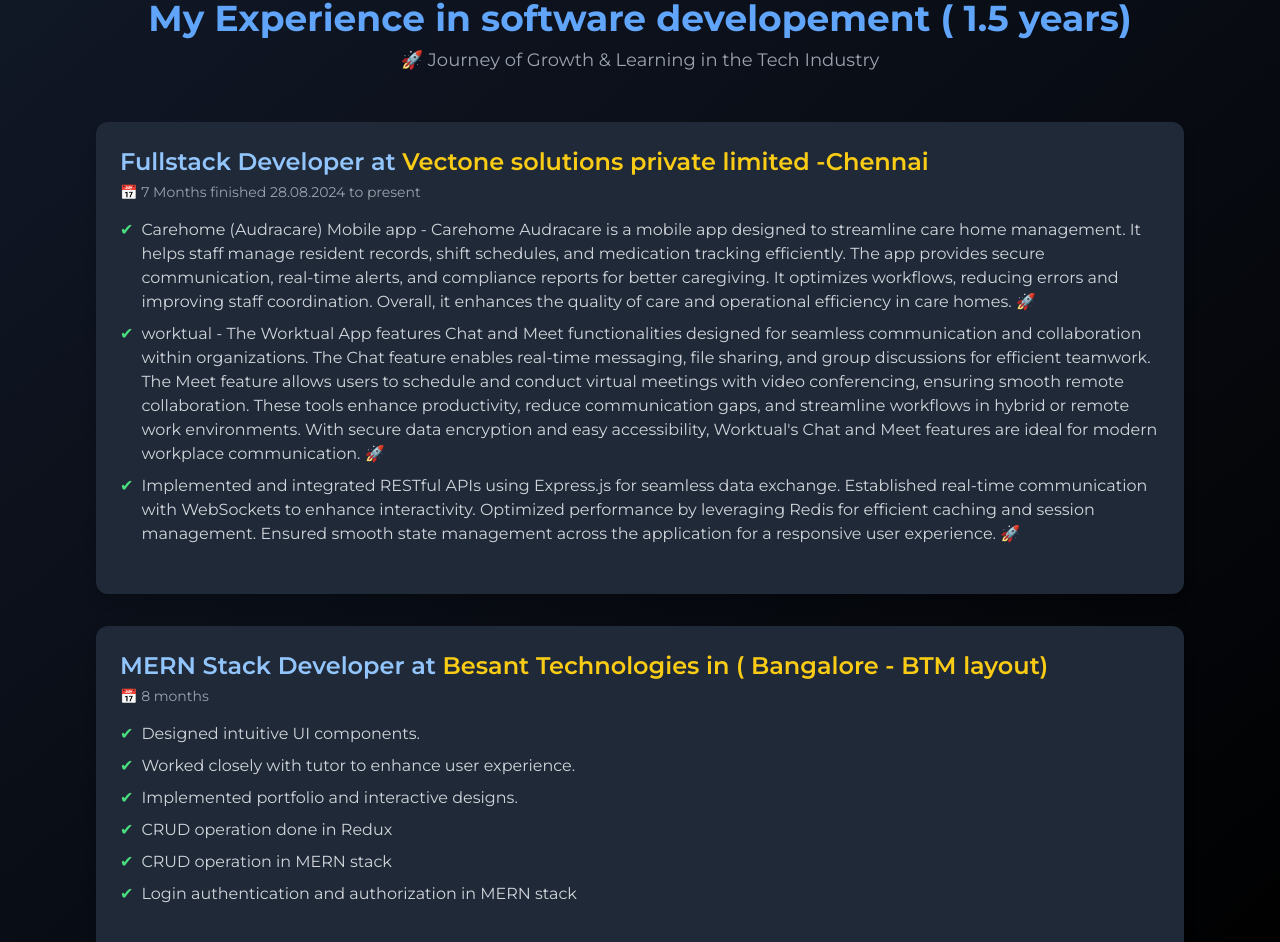
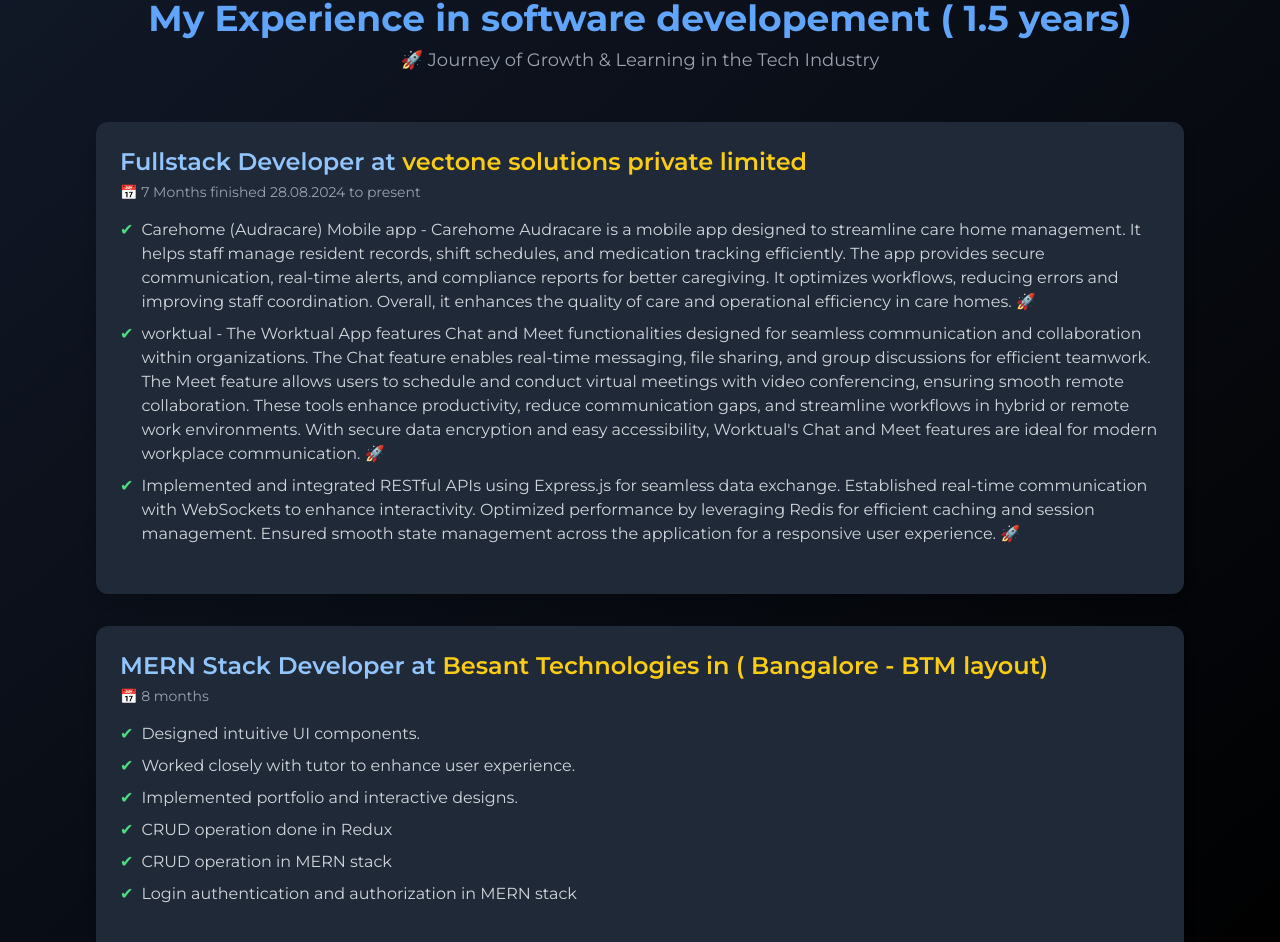
Before and after one commit to anbumanigithub/ReactAnbuPortfolio-anbu_backupvectone, a React (Create React App) app: page / in a window 1280 px wide. Shown: the part 866-1808 px from the top of the page. Built offline with nearby package versions, Linux system fonts and the light colour scheme.

Commit message:
changed in experience file

```diff
--- a/src/components/Experiences.jsx
+++ b/src/components/Experiences.jsx
@@ -1,188 +1,3 @@
-// import React from "react";
-// import vectoneimages from "../assets/experience/vectoneteam1.jpg";
-// import vectoneimages1 from "../assets/experience/teamouting2.JPG";
-// import vectoneimages2 from "../assets/experience/reamouting1.JPG";
-// import Audracare from "../assets/experience/audracare.webp";
-// import worktual from "../assets/experience/worktual.jpg";
-// import carehomnebackend from "../assets/experience/nodejs.webp";
-// import Portfolios from "../assets/portfolio/portfolio.png";
-// import Calculator from "../assets/portfolio/calculator.png";
-// import Crud from "../assets/portfolio/MernCRUD.png";
-// import PortfolioWeb from "../assets/portfolio/React.png";
-// import ReduxCRUD from "../assets/portfolio/ReduxCRUD.png";
-// import SignupLogin from "../assets/portfolio/warranty.png";
-
-// const Experiences = () => {
-//   const portfolio = [
-//     {
-//       id: 1,
-//       src: Audracare,
-//       demo: "https://play.google.com/store/apps/details?id=com.carehomemobileapp&hl=en_IN",
-//       title: "Carehome Audracare",
-//       explanation :"Carehome Audracare is a mobile app designed to streamline care home management. It helps staff manage resident records, shift schedules, and medication tracking efficiently. The app provides secure communication, real-time alerts, and compliance reports for better caregiving. It optimizes workflows, reducing errors and improving staff coordination. Overall, it enhances the quality of care and operational efficiency in care homes. 🚀"
-//     },
-//     {
-//       id: 2,
-//       src: worktual,
-//       demo: "https://app.worktual.co.uk/login",
-//       title: "Worktual",
-//       explanation :"The Worktual App features Chat and Meet functionalities designed for seamless communication and collaboration within organizations. The Chat feature enables real-time messaging, file sharing, and group discussions for efficient teamwork. The Meet feature allows users to schedule and conduct virtual meetings with video conferencing, ensuring smooth remote collaboration. These tools enhance productivity, reduce communication gaps, and streamline workflows in hybrid or remote work environments. With secure data encryption and easy accessibility, Worktual's Chat and Meet features are ideal for modern workplace communication. 🚀"
-//     },
-//     {
-//         id: 3,
-//         src: carehomnebackend,
-//         demo: "https://app.worktual.co.uk/login",
-//         title: "Worktual backend and carehome backend",
-//       },
-
-//   ];
-//   const experiencess = [
-//     {
-//       company: "Vectone solutions private limited",
-//       role: "Fullstack Developer",
-//       duration: "7 Months finished 28.08.2024 to present",
-//       tasks: [
-//         "Carehome (Audracare) Mobile app - Carehome Audracare is a mobile app designed to streamline care home management. It helps staff manage resident records, shift schedules, and medication tracking efficiently. The app provides secure communication, real-time alerts, and compliance reports for better caregiving. It optimizes workflows, reducing errors and improving staff coordination. Overall, it enhances the quality of care and operational efficiency in care homes. 🚀 ",
-//         "worktual -  The Worktual App features Chat and Meet functionalities designed for seamless communication and collaboration within organizations. The Chat feature enables real-time messaging, file sharing, and group discussions for efficient teamwork. The Meet feature allows users to schedule and conduct virtual meetings with video conferencing, ensuring smooth remote collaboration. These tools enhance productivity, reduce communication gaps, and streamline workflows in hybrid or remote work environments. With secure data encryption and easy accessibility, Worktual's Chat and Meet features are ideal for modern workplace communication. 🚀",
-//         "Implemented and integrated RESTful APIs using Express.js for seamless data exchange. Established real-time communication with WebSockets to enhance interactivity. Optimized performance by leveraging Redis for efficient caching and session management. Ensured smooth state management across the application for a responsive user experience. 🚀",
-//       ],
-//       photos: [vectoneimages,vectoneimages1,vectoneimages2,],
-//     },
-//     {
-//       company: "Besant Technologies in ( Bangalore - BTM layout)",
-//       role: "MERN Stack Developer",
-//       duration: "8 months",
-//       tasks: [
-//         "Designed intuitive UI components.",
-//         "Worked closely with tutor to enhance user experience.",
-//         "Implemented portfolio and interactive designs.",
-//         "CRUD operation done in Redux",
-//         "CRUD operation in MERN stack",
-//         "Login authentication and authorization in MERN stack"
-//       ],
-//       photos: [],
-//     },
-//   ];
-
-//   const redirectToDemo = (demoUrl) => {
-//     window.open(demoUrl, "_blank");
-//   };
-
-//   return (
-//     <>
-// <div
-//       name=""
-//     >
-//       <section className="bg-gradient-to-br from-gray-900 to-black py-16 px-5 md:px-24">
-//         <div className="max-w-6xl mx-auto">
-//           {/* Header Section */}
-//           <div className="text-center mb-12">
-//             <h2 className="text-4xl font-bold text-blue-400">My Experience in software developement ( 1.5 years)</h2>
-//             <p className="text-gray-400 text-lg mt-2">
-//               🚀 Journey of Growth & Learning in the Tech Industry
-//             </p>
-//           </div>
-
-//           {/* Experience Wrapper */}
-//           <div className="flex flex-col md:flex-row items-center gap-12">
-//             <div className="text-white w-full">
-//               {/* Experience Timeline */}
-//               <div className="space-y-8">
-//                 {experiencess.map((exp, index) => (
-//                   <div
-//                     key={index}
-//                     className=" p-6 bg-gray-800 rounded-xl shadow-lg 0 transition"
-//                   >
-//                     {/* Company & Role */}
-//                     <h3 className="text-2xl font-semibold text-blue-300">
-//                       {exp.role} at{" "}
-//                       <span className="text-yellow-400">{exp.company}</span>
-//                     </h3>
-//                     <p className="text-gray-400 text-sm mt-1">📅 {exp.duration}</p>
-
-//                     <ul className="mt-4 space-y-2 text-gray-300">
-//                       {exp.tasks.map((task, i) => (
-//                         <li key={i} className="flex items-start gap-2">
-//                           <span className="text-green-400">✔</span> {task}
-//                         </li>
-//                       ))}
-//                     </ul>
-
-//                     {/* Team Name & Working Environment - Only for Vectone Mobile */}
-//                     {exp.company === "Vectone mobile" && (
-//                       <div className="mt-6 p-4 bg-gray-700 rounded-lg">
-//                         <h4 className="text-xl font-bold text-yellow-400">
-//                           Team Name: <span className="text-blue-300">Web App</span>
-//                         </h4>
-//                         <p className="text-gray-300 mt-2">👨‍💻 Working Environment</p>
-//                       </div>
-//                     )}
-
-//                     {/* Company Photos */}
-//                     <div className="mt-6 grid grid-cols-3 gap-4">
-//                       {exp.photos.map((photo, i) => (
-//                         <div key={i} className="rounded-lg shadow-md">
-//                           <img
-//                             src={photo}
-//                             alt={`Experience ${exp.company} photo ${i + 1}`}
-//                           />
-//                         </div>
-//                       ))}
-//                     </div>
-
-//                     {exp.company === "Vectone mobile" && (
-//                       <  className="w-1/2 px-6 py-4 text-pink-500 font-semibold border border-pink-500 rounded-lg hover:bg-pink-500 hover:text-white transition duration-200"
-//                         <div className="mt-6 grid sm:grid-cols-2 md:grid-cols-3 gap-8">
-//                           {portfolio.map(({ id, src, title, demo  }) => (
-//                             <div key={id} className="shadow-md shadow-gray-600 rounded-lg">
-//                               <img
-//                                 src={src}
-//                                 alt={title}
-//                                 className="rounded-md duration-200 hover:scale-95 h-[180px] w-full object-cover"
-//                               />
-//                               <p className="text-center mt-4">{title}</p>
-//                               <div className="flex justify-center items-center">
-//                                 <button
-//                                   className="w-1/2 px-6 py-4 duration-200 hover:scale-105"
-//                                   onClick={() => redirectToDemo(demo)}
-//                                 >
-//                                   Demo
-//                                 </button>
-//                               </div>
-//                             </div>
-//                           ))}
-//                         </div>
-//                       </div>
-//                     )}
-
-//                     {/* Timeline Connector */}
-//                     {/* {index < experiencess.length - 1 && (
-//                       <div className="absolute left-5 top-full w-1 h-12 bg-blue-500"></div>
-//                     )} */}
-//                   </div>
-//                 ))}
-//               </div>
-//             </div>
-//           </div>
-//         </div>
-//       </section>
-//       </div>
-//     </>
-//   );
-// };
-
-// export default Experiences;
-
-
-
-
-
-
-
-
-
-
-
 import React from "react";
 import vectoneimages from "../assets/experience/vectoneteam1.jpg";
 import vectoneimages1 from "../assets/experience/teamouting2.JPG";
@@ -223,7 +38,7 @@
   ];
   const experiences = [
     {
-      company: "Vectone solutions private limited -Chennai",
+      company: "vectone solutions private limited",
       role: "Fullstack Developer",
       duration: "7 Months finished 28.08.2024 to present",
       tasks: [
@@ -317,17 +132,16 @@
                     {/* Display Worked Projects ONLY for Vectone Mobile */}
                     {exp.company === "Vectone mobile" && (
                       <div className="mt-8">
-                        <h3 className="text-3xl font-bold border-gray-500 inline-block pb-2 text-yellow-400">
+                        <h3 className="text-3xl font-bold inline-block pb-2 text-yellow-400">
                           Worked Projects in Vectone Mobile
                         </h3>
-
                         <div className="mt-6 grid sm:grid-cols-2 md:grid-cols-3 gap-8">
                           {portfolio.map(({ id, src, title, demo  }) => (
                             <div key={id} className="shadow-md shadow-gray-600 rounded-lg">
                               <img
                                 src={src}
                                 alt={title}
-                                className="rounded-md duration-200  h-[180px] w-full object-cover"
+                                className="rounded-md duration-200 h-[180px] w-full object-cover"
                               />
                               <p className="text-center mt-4">{title}</p>
                               <div className="flex justify-center items-center">
```
